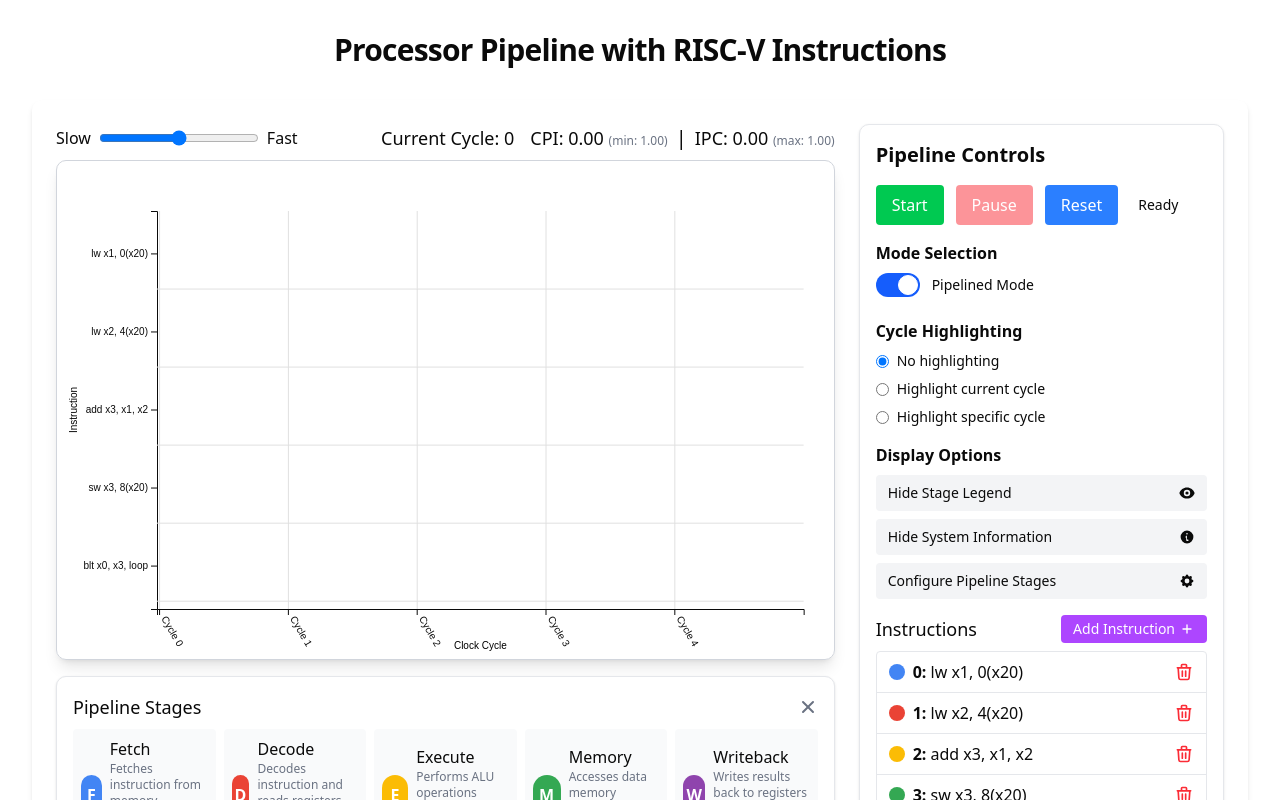
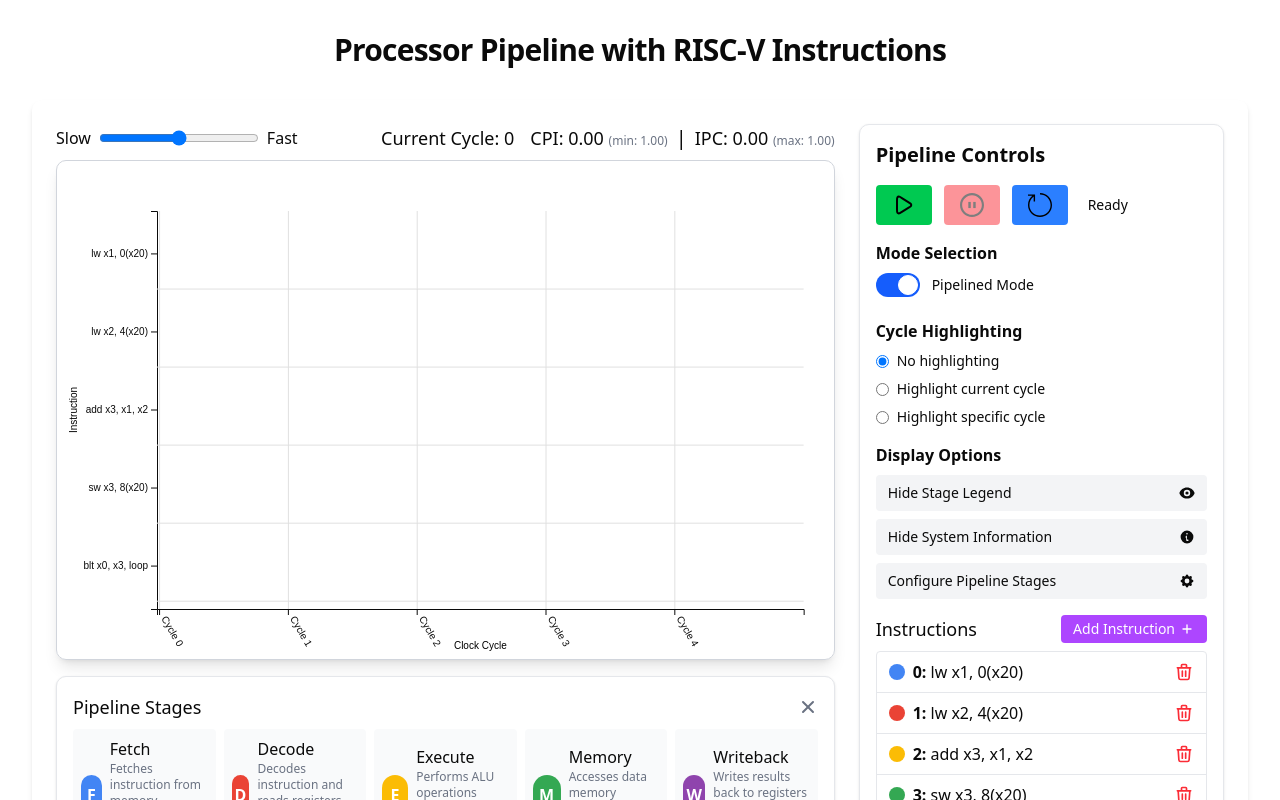
Before and after one commit to Goodr-Interactive/viz-computer-systems, a React (Vite) app: page /csc368/pipelining/registers in a window 1280 px wide. Shown: the top 800 px of the page. Built offline with nearby package versions, Linux system fonts and the light colour scheme.

Commit message:
cpy svgs format

```diff
--- a/src/pages/csc368/pipelining/components/RegisterPipelineVisualization.tsx
+++ b/src/pages/csc368/pipelining/components/RegisterPipelineVisualization.tsx
@@ -1,5 +1,10 @@
 import React, { useEffect, useRef, useState } from "react";
 import * as d3 from "d3";
+
+// Import SVG assets for controls
+import playSvg from "@/assets/play.svg";
+import pauseSvg from "@/assets/pause.svg";
+import resetSvg from "@/assets/reset.svg";
 
 // Import React components
 import { PipelineStage } from "./PipelineStage";
@@ -1334,7 +1339,7 @@ export const RegisterPipelineVisualization: React.FC<RegisterPipelineVisualizati
               className="flex items-center justify-center rounded bg-green-500 px-4 py-2 text-white hover:bg-green-600 disabled:opacity-50"
               title="Start"
             >
-              Start
+              <img src={playSvg} alt="Start" className="h-6 w-6" />
             </button>
             <button
               onClick={handlePause}
@@ -1342,14 +1347,14 @@ export const RegisterPipelineVisualization: React.FC<RegisterPipelineVisualizati
               className="flex items-center justify-center rounded bg-red-500 px-4 py-2 text-white hover:bg-red-600 disabled:opacity-50"
               title="Pause"
             >
-              Pause
+              <img src={pauseSvg} alt="Pause" className="h-6 w-6" />
             </button>
             <button
               onClick={handleReset}
               className="flex items-center justify-center rounded bg-blue-500 px-4 py-2 text-white hover:bg-blue-600"
               title="Reset"
             >
-              Reset
+              <img src={resetSvg} alt="Reset" className="h-6 w-6" />
             </button>
             <span className="ml-2 self-center text-sm">
               {pipelineInstructions.every(
```
